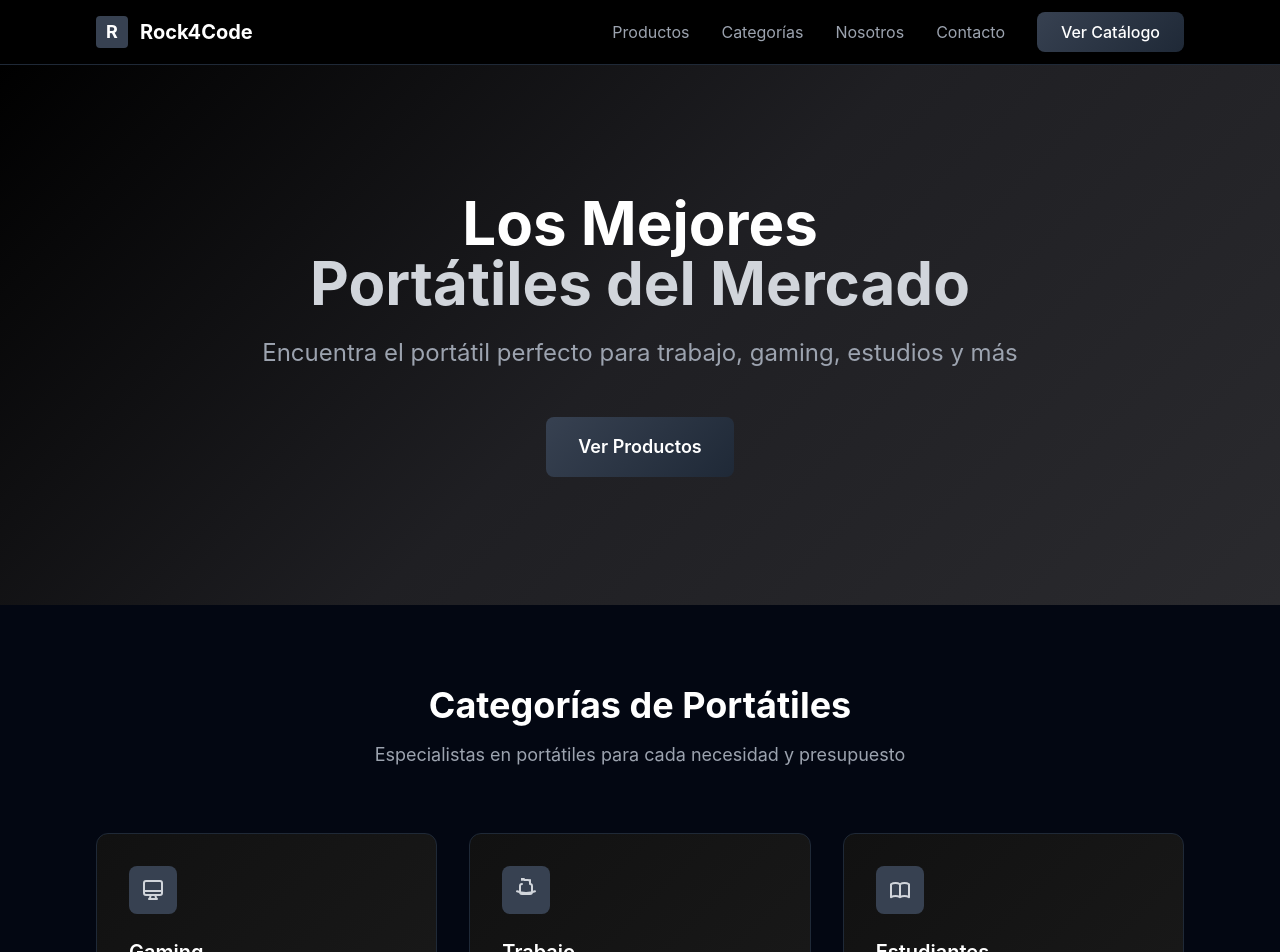
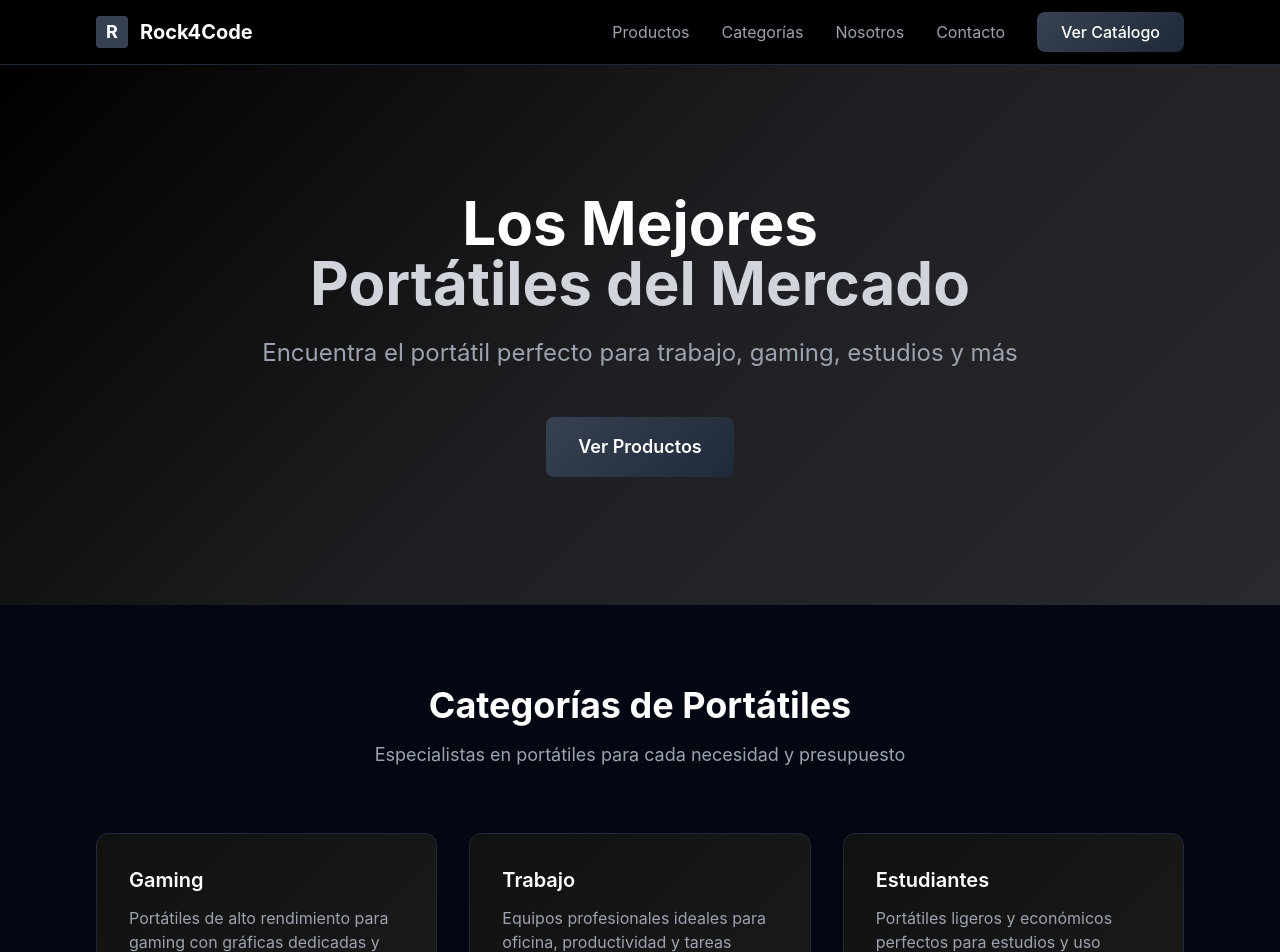
Before and after one commit to juanmafernandezc/products-ai-website, a Next.js app: page / in a window 1280 px wide. Shown: the top 952 px of the page. Built offline with nearby package versions, Linux system fonts and the light colour scheme.

Commit message:
Second Commit (Builded)

```diff
--- a/components/About.tsx
+++ b/components/About.tsx
@@ -3,7 +3,7 @@ interface Stat {
   label: string
 }
 
-export default function About(): JSX.Element {
+export default function About() {
   const stats: Stat[] = [
     { number: '500+', label: 'Portátiles Vendidos' },
     { number: '3+', label: 'Años de Experiencia' },
--- a/components/Categories.tsx
+++ b/components/Categories.tsx
@@ -2,40 +2,24 @@ interface Category {
   id: string
   title: string
   description: string
-  icon: JSX.Element
 }
 
-export default function Categories(): JSX.Element {
+export default function Categories() {
   const categories: Category[] = [
     {
       id: 'gaming',
       title: 'Gaming',
       description: 'Portátiles de alto rendimiento para gaming con gráficas dedicadas y procesadores potentes.',
-      icon: (
-        <svg className="w-6 h-6 text-gray-300" fill="none" stroke="currentColor" viewBox="0 0 24 24">
-          <path strokeLinecap="round" strokeLinejoin="round" strokeWidth="2" d="M9.75 17L9 20l-1 1h8l-1-1-.75-3M3 13h18M5 17h14a2 2 0 002-2V5a2 2 0 00-2-2H5a2 2 0 00-2 2v10a2 2 0 002 2z"></path>
-        </svg>
-      )
     },
     {
       id: 'trabajo',
       title: 'Trabajo',
       description: 'Equipos profesionales ideales para oficina, productividad y tareas empresariales.',
-      icon: (
-        <svg className="w-6 h-6 text-gray-300" fill="none" stroke="currentColor" viewBox="0 0 24 24">
-          <path strokeLinecap="round" strokeLinejoin="round" strokeWidth="2" d="M21 13.255A23.931 23.931 0 0112 15c-3.183 0-6.22-.62-9-1.745M16 6V4a2 2 0 00-2-2h-4a2 2 0 00-2-2v2m8 0V6a2 2 0 012 2v6a2 2 0 01-2 2H8a2 2 0 01-2-2V8a2 2 0 012-2V6"></path>
-        </svg>
-      )
     },
     {
       id: 'estudiantes',
       title: 'Estudiantes',
       description: 'Portátiles ligeros y económicos perfectos para estudios y uso académico.',
-      icon: (
-        <svg className="w-6 h-6 text-gray-300" fill="none" stroke="currentColor" viewBox="0 0 24 24">
-          <path strokeLinecap="round" strokeLinejoin="round" strokeWidth="2" d="M12 6.253v13m0-13C10.832 5.477 9.246 5 7.5 5S4.168 5.477 3 6.253v13C4.168 18.477 5.754 18 7.5 18s3.332.477 4.5 1.253m0-13C13.168 5.477 14.754 5 16.5 5c1.747 0 3.332.477 4.5 1.253v13C19.832 18.477 18.247 18 16.5 18c-1.746 0-3.332.477-4.5 1.253"></path>
-        </svg>
-      )
     }
   ]
 
@@ -52,9 +36,6 @@ export default function Categories(): JSX.Element {
         <div className="grid md:grid-cols-3 gap-8">
           {categories.map((category: Category) => (
             <div key={category.id} className="feature-card p-8 rounded-xl">
-              <div className="w-12 h-12 bg-gray-700 rounded-lg flex items-center justify-center mb-6">
-                {category.icon}
-              </div>
               <h3 className="text-xl font-semibold text-white mb-3">{category.title}</h3>
               <p className="text-gray-400">{category.description}</p>
             </div>
--- a/components/Contact.tsx
+++ b/components/Contact.tsx
@@ -1,4 +1,4 @@
-export default function Contact(): JSX.Element {
+export default function Contact(){
   return (
     <section id="contacto" className="py-20 bg-black border-t border-gray-800">
       <div className="max-w-4xl mx-auto px-6 lg:px-8 text-center">
--- a/components/Footer.tsx
+++ b/components/Footer.tsx
@@ -1,4 +1,4 @@
-export default function Footer(): JSX.Element {
+export default function Footer() {
   return (
     <footer className="bg-black border-t border-gray-800 py-8">
       <div className="max-w-6xl mx-auto px-6 lg:px-8">
--- a/components/Header.tsx
+++ b/components/Header.tsx
@@ -3,7 +3,7 @@
 import { useState } from 'react'
 import Link from 'next/link'
 
-export default function Header(): JSX.Element {
+export default function Header() {
   const [isMobileMenuOpen, setIsMobileMenuOpen] = useState<boolean>(false)
 
   const toggleMobileMenu = (): void => {
--- a/components/Hero.tsx
+++ b/components/Hero.tsx
@@ -1,6 +1,6 @@
 'use client'
 
-export default function Hero(): JSX.Element {
+export default function Hero() {
   const scrollToProducts = (): void => {
     const element = document.getElementById('productos')
     if (element) {
--- a/components/ProductCard.tsx
+++ b/components/ProductCard.tsx
@@ -6,7 +6,7 @@ interface ProductCardProps {
   index: number
 }
 
-export default function ProductCard({ laptop, index }: ProductCardProps): JSX.Element {
+export default function ProductCard({ laptop, index }: ProductCardProps){
   const animationDelay = `animate-delay-${(index + 1) * 100}`
 
   return (
--- a/components/Products.tsx
+++ b/components/Products.tsx
@@ -1,7 +1,7 @@
 import { laptops } from '../data/laptops'
 import ProductCard from './ProductCard'
 
-export default function Products(): JSX.Element {
+export default function Products() {
   return (
     <section id="productos" className="py-20 bg-black">
       <div className="max-w-7xl mx-auto px-6 lg:px-8">
--- a/src/app/page.tsx
+++ b/src/app/page.tsx
@@ -6,7 +6,7 @@ import About from '../../components/About'
 import Contact from '../../components/Contact'
 import Footer from '../../components/Footer'
 
-export default function Home(): JSX.Element {
+export default function Home() {
   return (
     <main>
       <Header />
--- /dev/null
+++ b/vite.config.js
@@ -0,0 +1,6 @@
+import { defineConfig } from 'vite'
+import react from '@vitejs/plugin-react'
+
+export default defineConfig({
+  plugins: [react()],
+})
```
Also changed, not shown: package.json (+10 -4 lines), 1 other file (tests, documents, lock files or other folders).
